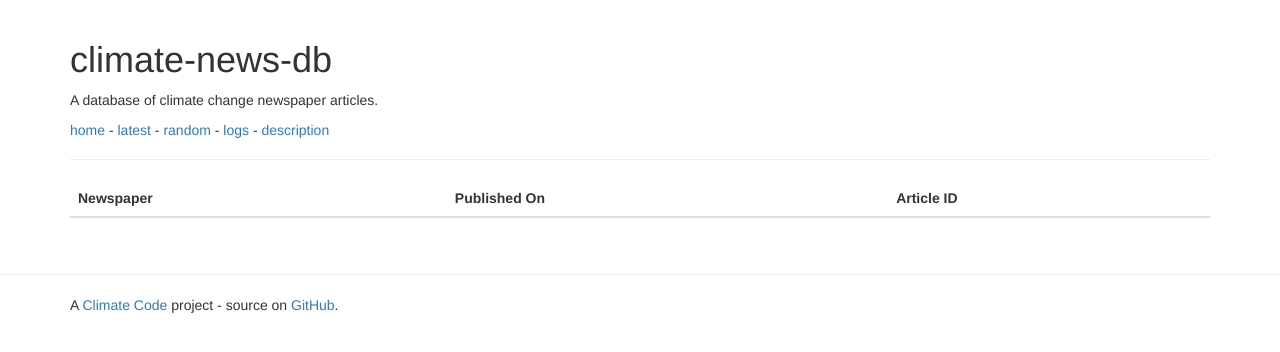
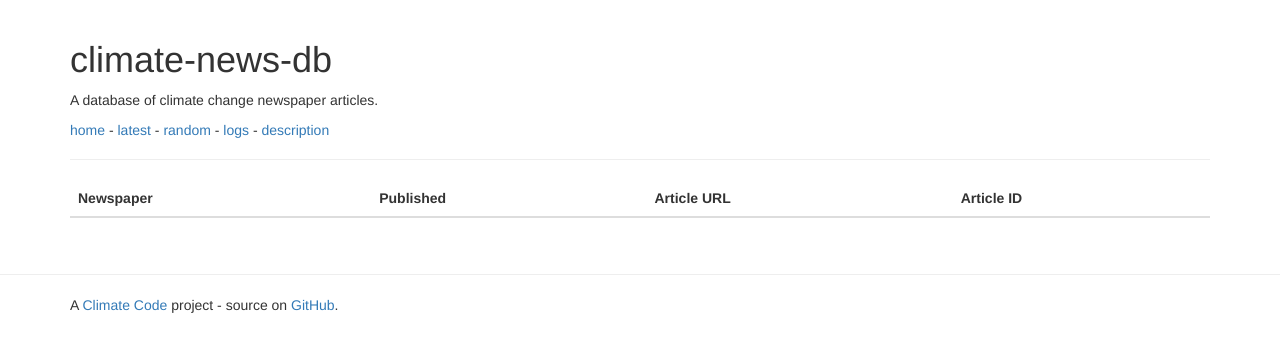
Before and after one commit to ADGEfficiency/climate-news-db, a Flask app: template templates/article.html in a window 1280 px wide. Shown: the top 352 px of the page. Run offline with Flask 2, Linux system fonts and the light colour scheme; the template is opened without the code that fills it, so the values that code supplies are empty; some libraries are stand-ins or nearby versions.

Commit message:
services, logging cleanup

```diff
--- a/app.py
+++ b/app.py
@@ -26,7 +26,11 @@ def get_articles_from_newspaper(newspaper_id, articles):
 def get_all_articles():
     papers = ['articles/final/' + d.name for d in (DBHOME / 'articles/final').iterdir()]
     paper_dbs = [Articles(p) for p in papers]
-    return list(chain(*[db.get() for db in paper_dbs]))
+    articles = list(chain(*[db.get() for db in paper_dbs]))
+
+    for article in articles:
+        article['date_published_nice'] = pd.to_datetime(article['date_published']).strftime('%Y-%m-%d')
+    return articles
 
 
 @app.route("/papers.json")
@@ -94,7 +98,6 @@ def latest():
 
 @app.route("/random")
 def show_random_article():
-
     articles = get_all_articles()
     idx = randint(0, len(articles) - 1)
     article = articles[idx]
@@ -103,7 +106,6 @@ def show_random_article():
 
 @app.route("/article")
 def show_one_article():
-    articles = get_all_articles()
     articles = get_all_articles()
     article_id = request.args.get("article_id")
     article = get_article(article_id, articles)
@@ -122,6 +124,9 @@ def show_logs():
        logs = [l for l in logs if 'error' in l['msg']]
 
     logs = logs
+    logs = pd.DataFrame(logs)
+    logs = logs.sort_values('time', ascending=False)
+    logs = logs.to_dict(orient="records")
     return render_template("logs.html", logs=logs, toggle=toggle)
 
 
--- a/climatedb/logger.py
+++ b/climatedb/logger.py
@@ -44,9 +44,10 @@ def load_logs(log_file='logs/logger.log'):
         msg = log.split(' - ')[-1]
         import json
         try:
+            import pandas as pd
             out.append({
                 **json.loads(msg),
-                'time': log.split(' - ')[0]
+                'time': pd.to_datetime(log.split(' - ')[0]).isoformat()
             })
         except:
             pass
--- a/templates/article.html
+++ b/templates/article.html
@@ -5,14 +5,16 @@
       <table class="table">
         <thead>
           <th>Newspaper</th>
-          <th>Published On</th>
+          <th>Published</th>
+          <th>Article URL</th>
           <th>Article ID</th>
         </thead>
         <tbody>
           <tr>
             <td><a href="/newspaper?newspaper_id={{article.newspaper_id}}">{{article.newspaper}}</a></td>
-            <td>{{article.date_published}}</td>
-            <td><a href={{article.article_url}}>{{article.article_id}}</a></td>
+            <td>{{article.date_published_nice}}</td>
+            <td><a href={{article.article_url}}>{{article.article_url}}</a></td>
+            <td>{{article.article_id}}</td>
           </tr>
         </tbody>
       </table>
--- a/templates/newspaper.html
+++ b/templates/newspaper.html
@@ -6,14 +6,16 @@
 
     <table class="table table-condensed table-striped">
       <thead>
+        <th>Article ID</th>
+        <th>Published</th>
         <th>Headline</th>
-        <th>Date Published</th>
       </thead>
       <tbody>
         {% for article in articles %}
         <tr>
+          <td>{{article.article_id}}</td>
+          <td>{{article.date_published_nice}}</td>
           <td><a href=/article?article_id={{article.article_id}}>{{article.headline}}</a></td>
-          <td>{{article.date_published}}</td>
         </tr>
         {% endfor %}
       </tbody>
```
Also changed, not shown: climatedb/analytics.py (+7 -1 lines), climatedb/collect_urls.py (+3 -4 lines), todo-final.md (+2 -0 lines).
